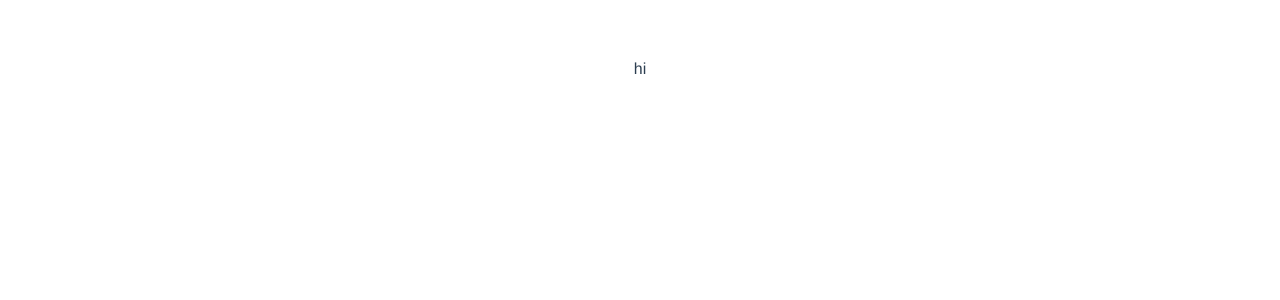
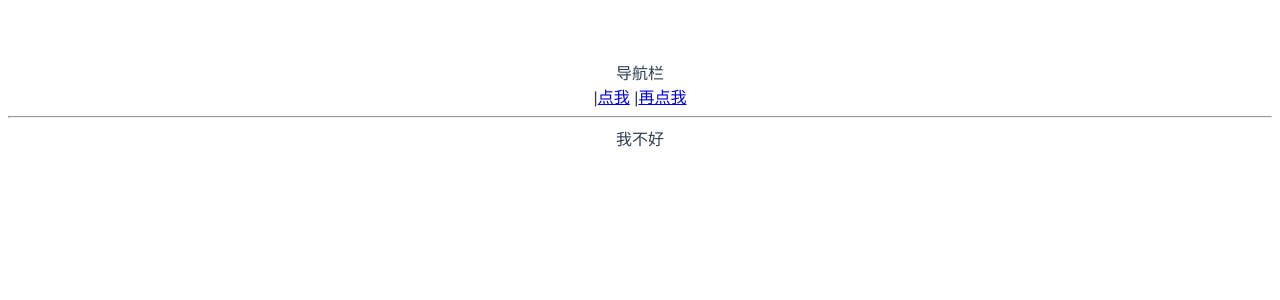
Before and after one commit to zengxiaos/xiaojingyu-source, a Vue app: page / in a window 1280 px wide. Shown: the top 300 px of the page. Built offline with nearby package versions, Linux system fonts and the light colour scheme.

Commit message:
初始化路由

```diff
--- a/index.html
+++ b/index.html
@@ -8,6 +8,6 @@
 </head>
 <body>
   <div id="app"></div>
-  <script type="module" src="/src/main.js"></script>
+  <script type="module" src="/src/main.ts"></script>
 </body>
 </html>
--- a/src/App.vue
+++ b/src/App.vue
@@ -1,14 +1,14 @@
 <template>
-<div>hi</div>
+<div>导航栏</div>|<router-link to="/">点我</router-link>
+|<router-link to="/xxx">再点我</router-link>
+  <hr>
+  <router-view/>
 </template>
 
 <script>
-import HelloWorld from './components/HelloWorld.vue'
 
 export default {
   name: 'App',
-  components: {
-    HelloWorld
-  }
+
 }
 </script>
--- /dev/null
+++ b/src/components/z.vue
@@ -0,0 +1,18 @@
+<template>
+  <div>
+你好
+  </div>
+</template>
+
+<!--<script lang="ts">-->
+<!--import Vue from 'vue';-->
+<!--import {Component} from 'vue-property-decorator';-->
+
+<!--@Component-->
+<!--export default class z extends Vue {-->
+<!--}-->
+<!--</script>-->
+
+<style lang="scss" scoped>
+
+</style>
--- /dev/null
+++ b/src/components/z2.vue
@@ -0,0 +1,19 @@
+<template>
+  <div>
+我不好
+  </div>
+</template>
+
+<!--<script lang="ts">-->
+<!--import Vue from 'vue';-->
+<!--import {Component} from 'vue-property-decorator';-->
+
+<!--@Component-->
+<!--export default class z2 extends Vue-->
+<!--{-->
+<!--}-->
+<!--</script>-->
+
+<style lang="scss" scoped>
+
+</style>
--- a/src/main.js
+++ /dev/null
@@ -1,5 +0,0 @@
-import { createApp } from 'vue'
-import App from './App.vue'
-import './index.css'
-
-createApp(App).mount('#app')
--- /dev/null
+++ b/src/main.ts
@@ -0,0 +1,18 @@
+import {createApp} from 'vue';
+import App from './App.vue';
+import './index.css';
+import {createWebHashHistory, createRouter} from 'vue-router';
+import z from './components/z.vue'
+import z2 from './components/z2.vue'
+const history = createWebHashHistory();
+const router = createRouter({
+    history: history,
+    routes: [
+        {path: '/', component: z2},
+        {path: '/xxx', component: z}
+    ]
+});
+
+const app = createApp(App);
+app.use(router);
+app.mount('#app');
--- /dev/null
+++ b/src/shims-vue.d.ts
@@ -0,0 +1,6 @@
+declare module '*.vue' {
+    import { ComponentOptions } from 'vue'
+
+    const componentOptions: ComponentOptions
+    export default componentOptions
+}
```
Also changed, not shown: package.json (+4 -3 lines), 1 other file (tests, documents, lock files or other folders).
